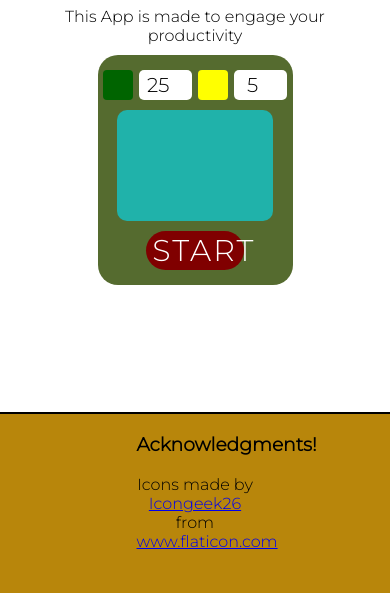
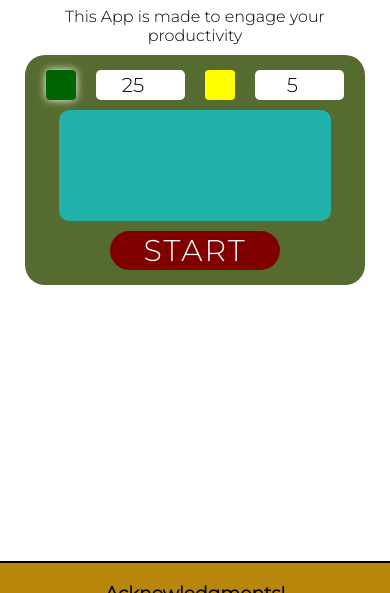
Before and after one commit to paolo-bonelli/pomodoro, a website: page index.html in a window 390 px wide. Both pictures are taken after a click on the button "START". Shown: the part 251-844 px from the top of the page. Drawn offline with Linux system fonts and the light colour scheme.

Commit message:
the first layout design is getting animated

```diff
--- a/css/style.css
+++ b/css/style.css
@@ -99,6 +99,10 @@ button#clock-starter {
   letter-spacing: 2px;
 }
 
+.active {
+  filter: drop-shadow(0px 0px 4px white);
+}
+
 footer {
   display: flex;
   flex-direction: row;
@@ -108,11 +112,28 @@ footer {
   bottom: 0px;
   text-align: center;
   width: 100vw;
-  height: fit-content;
+  height: 120px;
   background-color: darkgoldenrod;
+  overflow: hidden;
+  transition: 1s;
 }
 
 footer > * {
   margin-bottom: 5vh;
   width: 30vw;
 }
+
+@media only screen and (max-width: 600px) {
+  #pomodoro-app {
+    width: 100%;
+  }
+
+  footer {
+    flex-direction: column;
+    justify-content: flex-start;
+  }
+
+  footer > * {
+    width: 100%;
+  }
+}
--- a/js/main.js
+++ b/js/main.js
@@ -1 +1,21 @@
+var footer = document.querySelector("footer");
+var settingButtoms = document.querySelectorAll(".time-icon");
+
 console.log("logged\n");
+
+document.querySelectorAll(".container").forEach((container) => {
+  container.addEventListener("click", () => {
+    footer.style.height = "30px";
+  });
+});
+
+footer.addEventListener("click", () => {
+  footer.style.height = "120px";
+});
+
+settingButtoms.forEach((btn) => {
+  if (btn.id == "focus-icon") {
+    console.log(btn);
+    btn.classList.toggle("active");
+  }
+});
```
Also changed, not shown: 1 other file.
